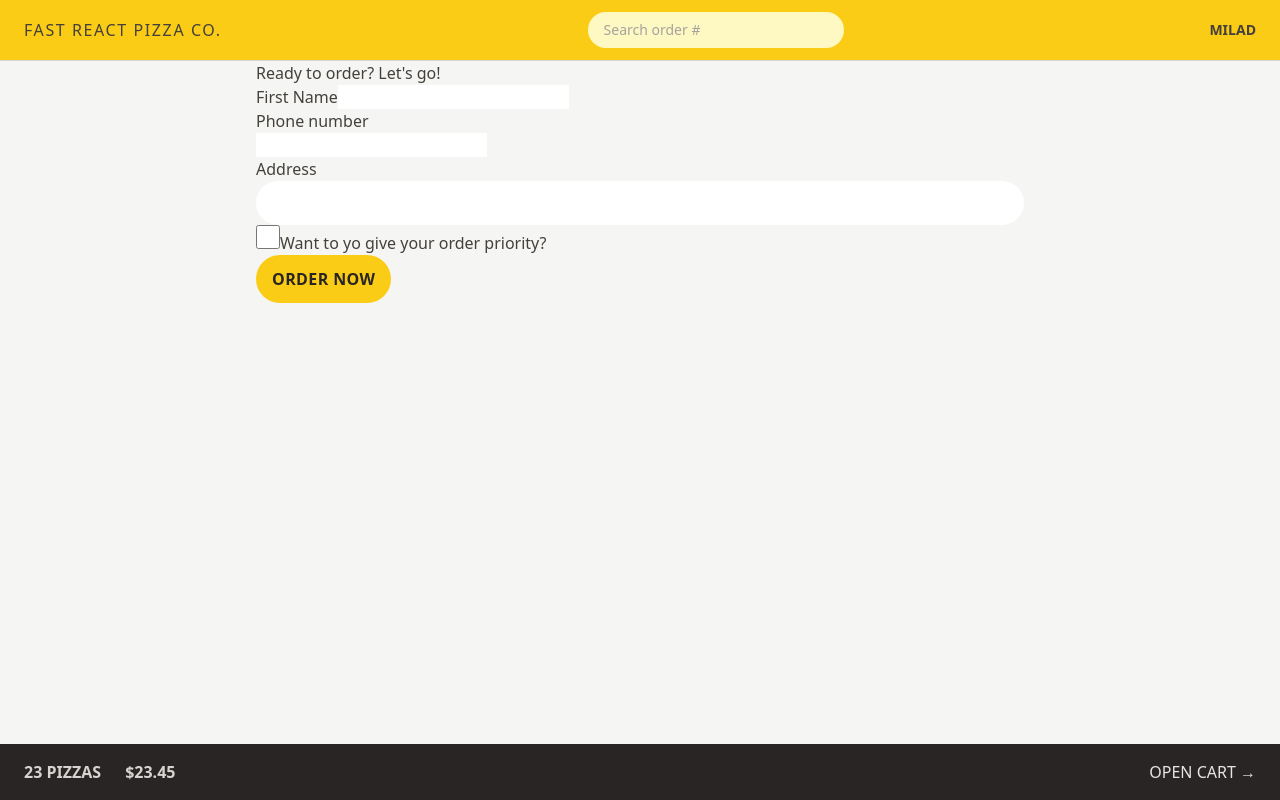
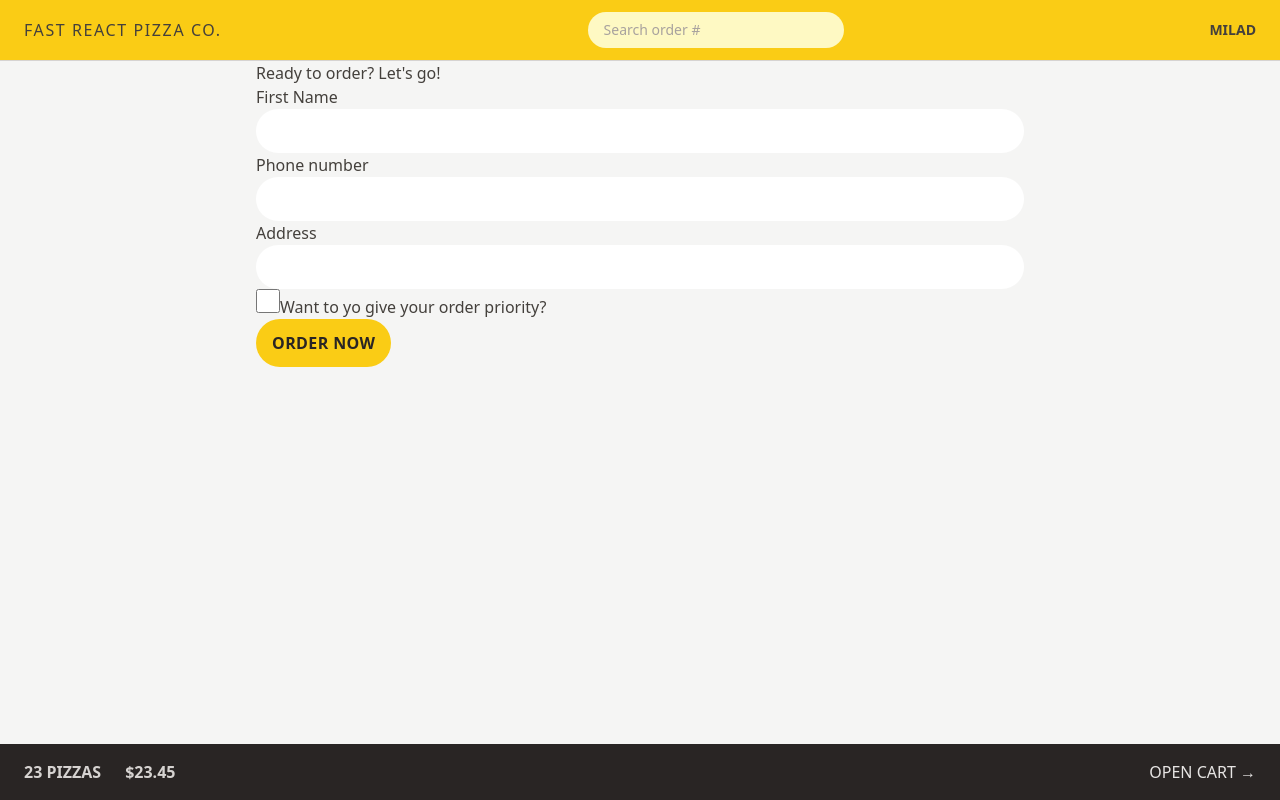
Before and after one commit to JS-Mechanic/Rapid-Za, a React (Vite) app: page /order/new in a window 1280 px wide. Built offline with nearby package versions, Linux system fonts and the light colour scheme.

Commit message:
Reusing styles with @apply directive

```diff
--- a/src/features/order/CreateOrder.jsx
+++ b/src/features/order/CreateOrder.jsx
@@ -44,13 +44,13 @@ function CreateOrder() {
 			<Form method="POST">
 				<div>
 					<label>First Name</label>
-					<input type="text" name="customer" required />
+					<input className="input" type="text" name="customer" required />
 				</div>
 
 				<div>
 					<label>Phone number</label>
 					<div>
-						<input type="tel" name="phone" required />
+						<input className="input" type="tel" name="phone" required />
 					</div>
 					{formErrors?.phone && <p>{formErrors.phone}</p>}
 				</div>
@@ -58,14 +58,7 @@ function CreateOrder() {
 				<div>
 					<label>Address</label>
 					<div>
-						<input
-							className="rounded-full border-stone-200 px-4 py-2 text-sm transition-all
-							duration-300 placeholder:text-stone-400 focus:outline-none focus:ring
-							focus:ring-yellow-400 w-full md:px-6 md:py-3"
-							type="text"
-							name="address"
-							required
-						/>
+						<input className="input" type="text" name="address" required />
 					</div>
 				</div>
 
--- a/src/index.css
+++ b/src/index.css
@@ -2,19 +2,13 @@
 @tailwind components;
 @tailwind utilities;
 
-/*body {*/
-/*  font-family: system-ui, -apple-system, BlinkMacSystemFont, 'Segoe UI', Roboto,*/
-/*    Oxygen, Ubuntu, Cantarell, 'Open Sans', 'Helvetica Neue', sans-serif;*/
-/*  background-color: #f7f7f7;*/
-/*  color: #444;*/
-/*}*/
-
-/*.layout {*/
-/*  display: grid;*/
-/*  grid-template-rows: auto 1fr auto;*/
-/*  gap: 32px;*/
-/*  height: 100dvh;*/
-/*}*/
+@layer components {
+  .input {
+    @apply rounded-full border-stone-200 px-4 py-2 text-sm transition-all
+    duration-300 placeholder:text-stone-400 focus:outline-none focus:ring
+    focus:ring-yellow-400 w-full md:px-6 md:py-3;
+  }
+}
 
 /* https://dev.to/afif/i-made-100-css-loaders-for-your-next-project-4eje */
 .loader {
```
